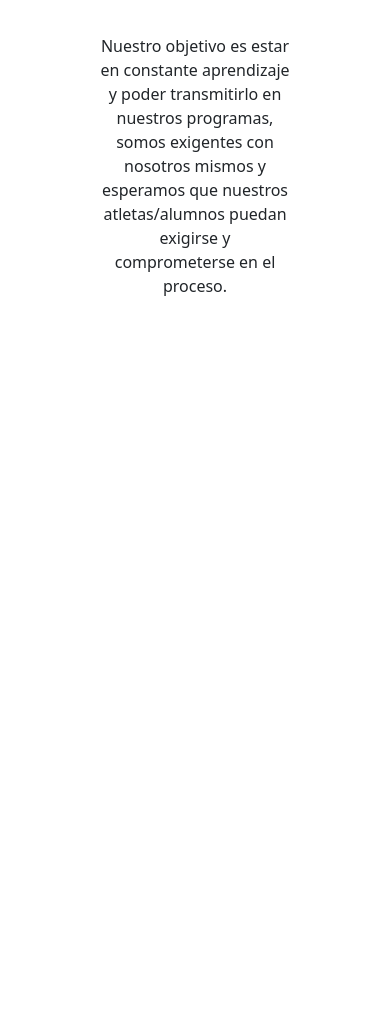
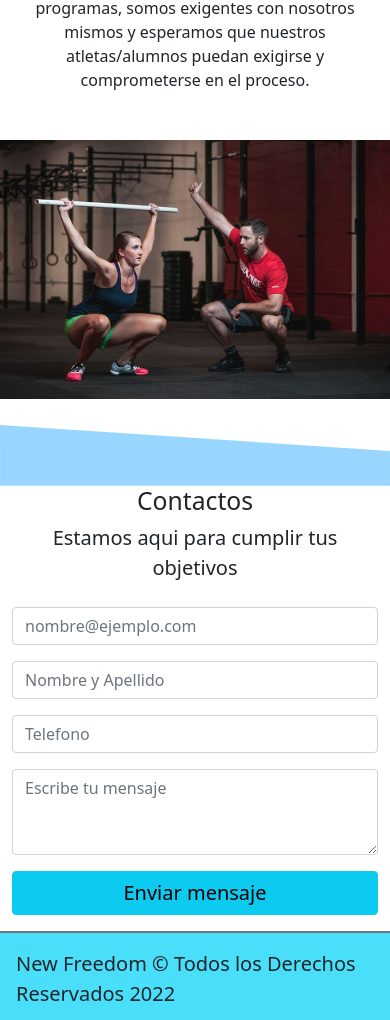
Before and after one commit to Marianosanchez94/pre-entrega-tres, a website: page index.html in a window 390 px wide. Shown: the part 2232-3252 px from the top of the page. Before the commit the page ends 2546 px from the top, so only its background shows below. Drawn offline with nearby package versions, Linux system fonts and the light colour scheme.

Commit message:
tercer pre

```diff
--- a/index.html
+++ b/index.html
@@ -7,9 +7,15 @@
     <!--CSS-->
     <link rel="stylesheet" href="css/style.css">
     <!--SEO-->
+    <meta name="description" content="En New Freedom Obtendras Programaciones personalizadas destinadas a cumplir tus objetivos">
+    <!--Open graph-->
+    <meta property="og:title" content="Profresionales de la Salud | Bienestar a tu alcance">
+    <meta property="og:description" content="Ingresa a nuestra web y enterate de todas las opciones">
+    <meta property="og:url" content="https://www.somosnewfreedom.com.ar/">
 
     <!-- Bootstrap CSS -->
     <link href="https://cdn.jsdelivr.net/npm/bootstrap@5.0.2/dist/css/bootstrap.min.css" rel="stylesheet" integrity="sha384-EVSTQN3/azprG1Anm3QDgpJLIm9Nao0Yz1ztcQTwFspd3yD65VohhpuuCOmLASjC" crossorigin="anonymous">
+    <link rel="stylesheet" href="https://cdn.jsdelivr.net/npm/bootstrap-icons@1.10.2/font/bootstrap-icons.css">
 
     <title>Somos New Freedom | Entrenamientos Efectivos | Programaciones a distancia</title>
 </head>
@@ -35,13 +41,10 @@
                 <a class="nav-link" href="#Programaciones">Programaciones</a>
                 </li>
                 <li class="nav-item">
-                    <a class="nav-link" href="#">Nosotros</a>
+                    <a class="nav-link" href="#Nosotros">Nosotros</a>
                 </li>
                 <li class="nav-item">
-                    <a class="nav-link" href="#">Contacto</a>
-                </li>
-                <li class="nav-item">
-                    <a class="nav-link" href="#">Suscripciones</a>
+                    <a class="nav-link" href="#contacto">Contacto</a>
                 </li>
             </div>
         </div>
@@ -96,15 +99,58 @@
             </div>
         </div>
     </section>
-
     <!--NOSOTROS-->
-
     <section>
-        <div class="w-50 m-auto text-center" id="Nosotros">
-            <h1 class="mb-5 fs-2">Somos un pequeño equipo de entrenadores que cuentan con <span class="text-primary">grandes resultados</span></h1>
+        <div class="w-50 m-auto text-center border-top border-3" id="Nosotros">
+            <h1 class="mb-5 fs-2">Somos un pequeño equipo de entrenadores que cuentan con <span class="text-info">grandes resultados</span></h1>
             <p>Nuestro objetivo es estar en constante aprendizaje y poder transmitirlo en nuestros programas, somos exigentes con nosotros mismos y esperamos que nuestros atletas/alumnos puedan exigirse y comprometerse en el proceso.</p>
         </div>
+        <div class="mt-5 text-center">
+            <img class="img-fluid" src="./multimedia/entrenador.jpg" alt="Coach">
+        </div>
     </section>
+
+
+    <section id="contacto" class="border-bottom border-secondary border-2">
+        <div id="bg-contacto">
+            <svg xmlns="http://www.w3.org/2000/svg" viewBox="0 0 1440 320"><path fill="#0099ff" fill-opacity="0.4" d="M0,96L1440,192L1440,320L0,320Z"></path></svg>
+        </div>
+
+        <!--Formulario-->
+        <div class="container" id="contacto">
+            <div id="titulo-formulario" class="text-center mb-4">
+                <h2>Contactos</h2>
+                <p class="fs-5">Estamos aqui para cumplir tus objetivos</p>
+            </div>
+            <form action="">
+                <div class="mb-3">
+                    <input type="email" class="form-control" id="email" placeholder="nombre@ejemplo.com">
+                </div>
+                <div class="mb-3">
+                    <input type="nombre" class="form-control" id="nombre" placeholder="Nombre y Apellido">
+                </div>
+                <div class="mb-3">
+                    <input type="number" class="form-control" id="numero" placeholder="Telefono">
+                </div>
+                <div class="mb-3">
+                    <textarea class="form-control" id="exampleFormControlTextarea1" rows="3" placeholder="Escribe tu mensaje"></textarea>
+                </div>
+                <div class="mb-3">
+                    <button type="button" class="btn btn-info w-100 fs-5">Enviar mensaje</button>
+                </div>
+            </form>
+        </div>
+    </section>
+
+    <footer class="w-100 d-flex align-items justify-content-center flex-wrap">
+        <p class="fs-5 px-3 pt-3">New Freedom &copy; Todos los Derechos Reservados 2022</p>
+        <div id="iconos">
+            <a href=""><i class="bi bi-instagram"></i></a>
+            <a href=""><i class="bi bi-whatsapp"></i></a>
+            <a href=""><i class="bi bi-facebook"></i></a>
+        </div>
+
+    </footer>
 
 
 
--- a/scss/style.scss
+++ b/scss/style.scss
@@ -20,7 +20,7 @@ body {
 
 /*media queries*/
 @media (max-width:768px) {
-    #titulo {
+    #titulo, #Nosotros {
         width: 90% !important; /*con el importante le da prioridad para efectuar la media querie*/
     }
     .programaciones-mob {
@@ -28,3 +28,9 @@ body {
         text-align: center;
     }
 }
+
+// footer
+footer {
+    background: rgba(7, 212, 248, 0.735);
+    min-height: 100px;
+}
```
Also changed, not shown: css/style.css, 1 other file.
